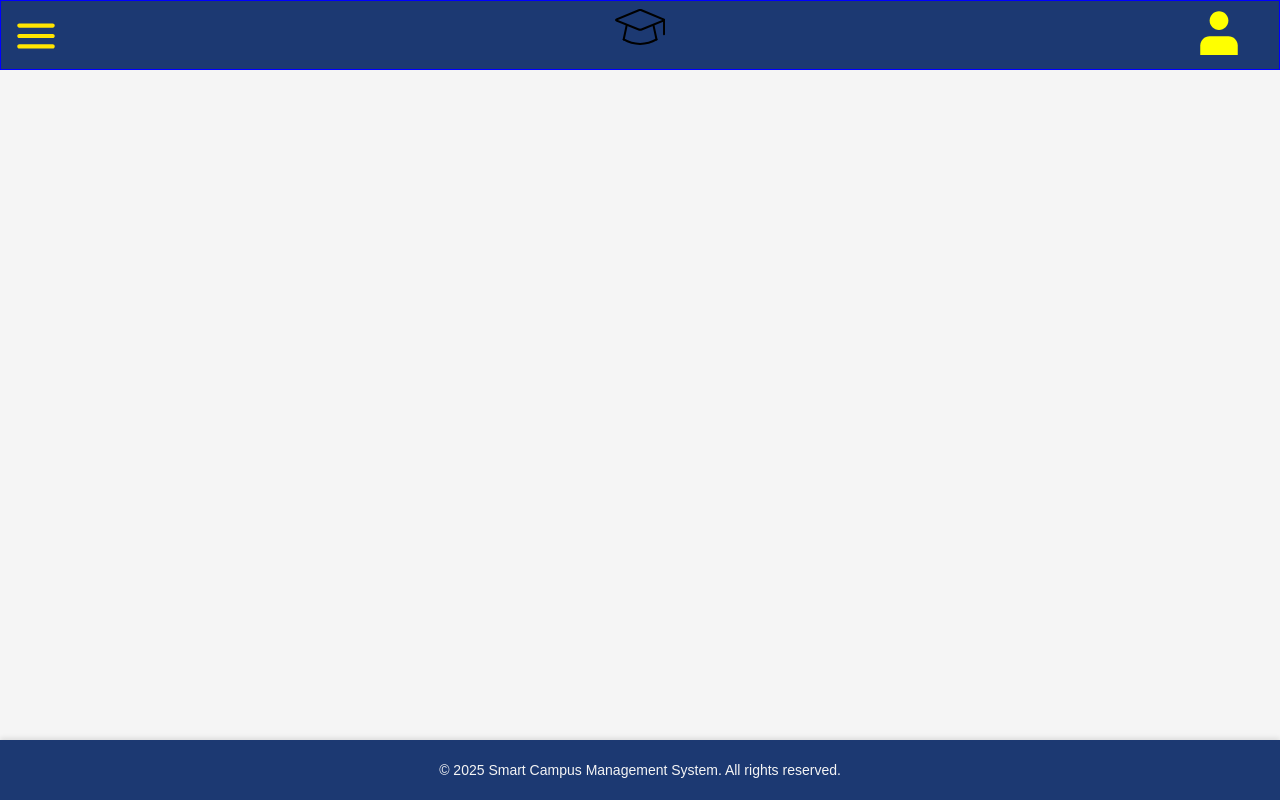
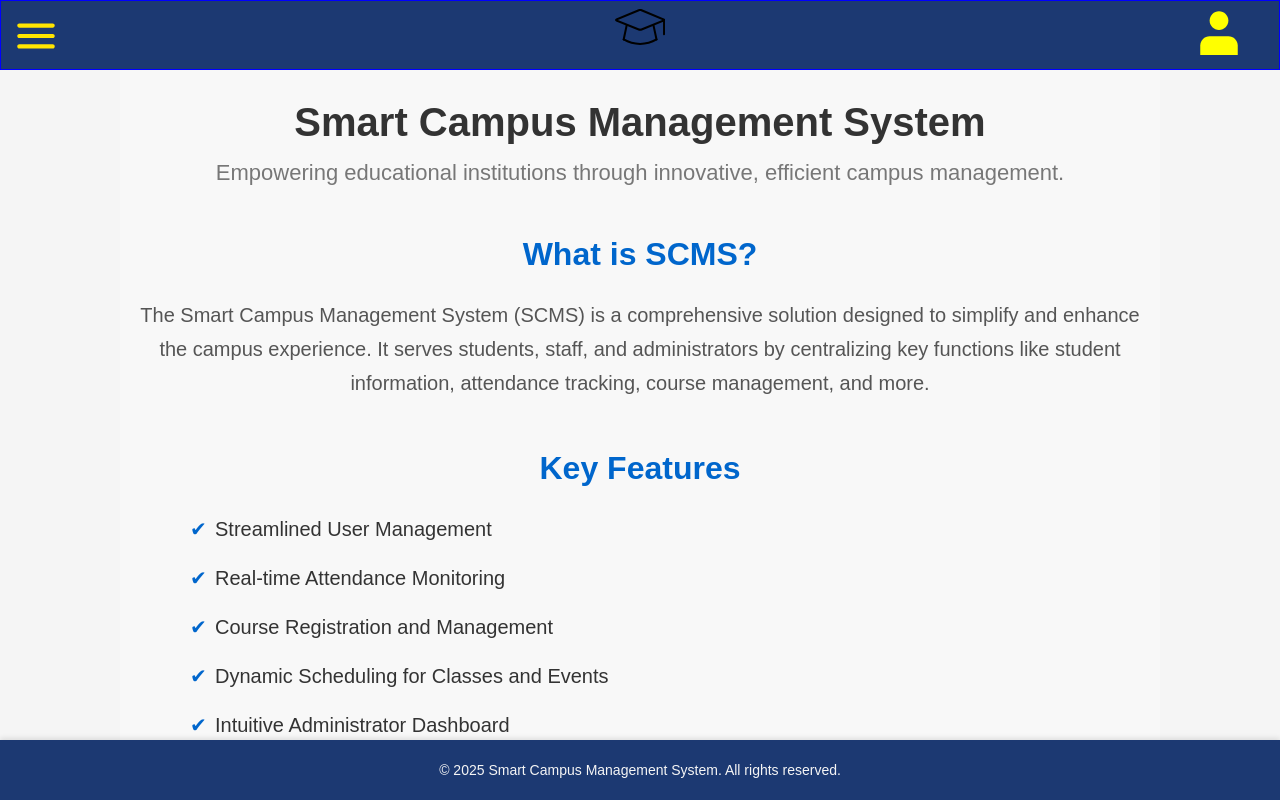
Before and after one commit to SCMS-Project/scmc-proto, a React (Vite) app: page /about in a window 1280 px wide. Built offline with nearby package versions, Linux system fonts and the light colour scheme.

Commit message:
Added about page

```diff
--- a/src/App.tsx
+++ b/src/App.tsx
@@ -9,6 +9,7 @@ import UserManagement from './pages/UserManagement';
 import Profile from './pages/Profile';
 import CourseManagement from './pages/CourseManagement';
 import SubjectManagement from './pages/SubjectManagement';
+import About from './pages/About';
 
 function App() {
   return (
@@ -18,6 +19,7 @@ function App() {
           <Layout>
             <Routes>
               <Route path="/" element={<Home />} />
+              <Route path="/about" element={<About />} />
               <Route path="/registration" element={<Registration />} />
               <Route path="/user-management" element={<UserManagement />} />
               <Route path="/course-management" element={<CourseManagement />} />
--- /dev/null
+++ b/src/assets/about.scss
@@ -0,0 +1,94 @@
+.about {
+  padding: 100px 20px;
+  background-color: #f8f8f8;
+  color: #333;
+  text-align: center;
+
+  @media (min-width: 1500px) {
+    width: 1500px;
+  }
+
+  &__header {
+    margin-bottom: 50px;
+
+    &__title {
+      font-size: 40px;
+      font-weight: 700;
+      color: #333;
+      margin-bottom: 15px;
+    }
+
+    &__subtitle {
+      font-size: 22px;
+      color: #777;
+      margin-top: 10px;
+    }
+  }
+
+  &__section {
+    margin: 50px 0;
+    max-width: 1000px;
+    margin-left: auto;
+    margin-right: auto;
+
+    &__title {
+      font-size: 32px;
+      font-weight: 700;
+      color: #0066cc;
+      margin-bottom: 25px;
+    }
+
+    &__description {
+      font-size: 20px;
+      color: #555;
+      line-height: 1.7;
+      margin-bottom: 25px;
+    }
+
+    &__features-list {
+      list-style-type: none;
+      padding: 0;
+      text-align: left;
+      margin-top: 25px;
+      max-width: 900px;
+      margin-left: auto;
+      margin-right: auto;
+
+      &__item {
+        font-size: 20px;
+        margin-bottom: 15px;
+        padding-left: 25px;
+        position: relative;
+        line-height: 1.7;
+
+        &:before {
+          content: '✔';
+          position: absolute;
+          left: 0;
+          color: #0066cc;
+        }
+      }
+    }
+  }
+
+  &__contact {
+    margin-top: 50px;
+
+    &__button {
+      padding: 18px 35px;
+      background-color: #0066cc;
+      color: #fff;
+      font-size: 20px;
+      font-weight: 700;
+      border: none;
+      border-radius: 6px;
+      cursor: pointer;
+      transition: background-color 0.3s, transform 0.3s;
+
+      &:hover {
+        background-color: #004d99;
+        transform: scale(1.05);
+      }
+    }
+  }
+}
--- a/src/assets/styles.scss
+++ b/src/assets/styles.scss
@@ -10,3 +10,4 @@
 @use '../assets/courseManagement.scss';
 @use '../assets/subjectManagement.scss';
 @use '../assets/academicModal.scss';
+@use '../assets/about.scss';
--- /dev/null
+++ b/src/pages/About.tsx
@@ -0,0 +1,50 @@
+import React from "react";
+
+const About: React.FC = () => {
+  return (
+    <div className="about">
+      <div className="about__header">
+        <h1 className="about__header__title">Smart Campus Management System</h1>
+        <p className="about__header__subtitle">
+          Empowering educational institutions through innovative, efficient campus management.
+        </p>
+      </div>
+
+      <section className="about__section">
+        <h2 className="about__section__title">What is SCMS?</h2>
+        <p className="about__section__description">
+          The Smart Campus Management System (SCMS) is a comprehensive solution designed to simplify and enhance the campus experience. It serves students, staff, and administrators by centralizing key functions like student information, attendance tracking, course management, and more.
+        </p>
+      </section>
+
+      <section className="about__section">
+        <h2 className="about__section__title">Key Features</h2>
+        <ul className="about__section__features-list">
+          <li className="about__section__features-list__item">Streamlined User Management</li>
+          <li className="about__section__features-list__item">Real-time Attendance Monitoring</li>
+          <li className="about__section__features-list__item">Course Registration and Management</li>
+          <li className="about__section__features-list__item">Dynamic Scheduling for Classes and Events</li>
+          <li className="about__section__features-list__item">Intuitive Administrator Dashboard</li>
+        </ul>
+      </section>
+
+      <section className="about__section">
+        <h2 className="about__section__title">Why Choose SCMS?</h2>
+        <p className="about__section__description">
+          SCMS offers an all-in-one platform for managing campus activities. It boosts productivity by reducing administrative workload, enhances student engagement, and provides a seamless, user-friendly experience.
+        </p>
+      </section>
+
+      <section className="about__contact">
+        <a
+          href="mailto:your-email@example.com?subject=Inquiry about SCMS&body=Hello, I would like to learn more about SCMS."
+          className="about__contact__button"
+        >
+          Get In Touch for More Information
+        </a>
+      </section>
+    </div>
+  );
+};
+
+export default About;
```
